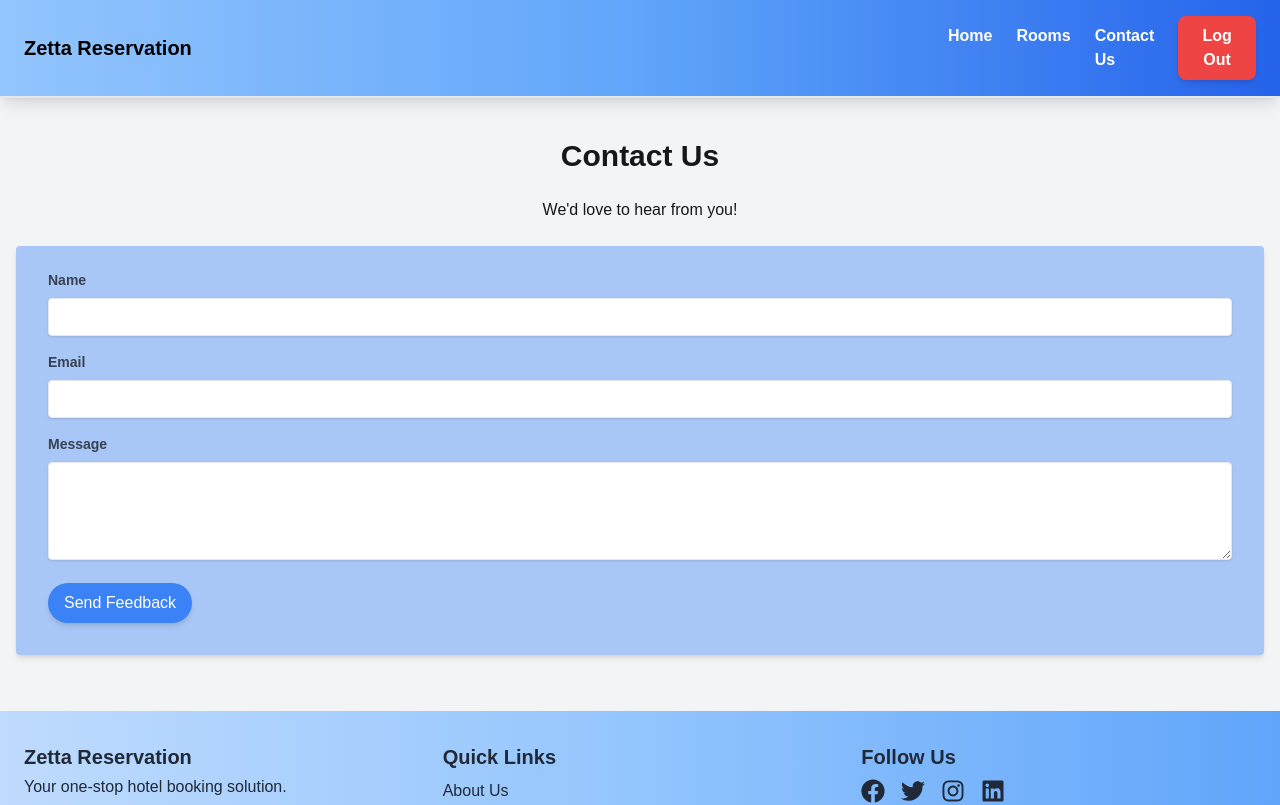
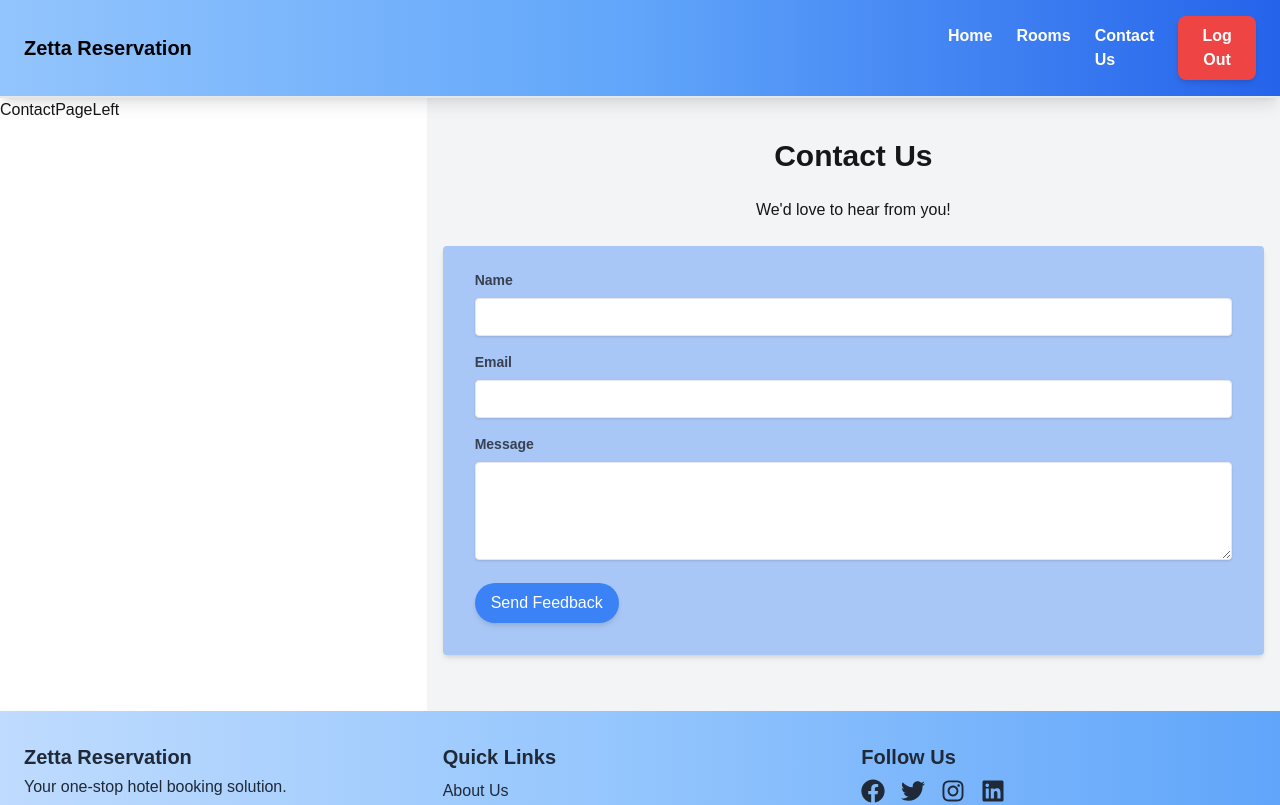
Before and after one commit to Fahim-ahmed-ifty/hotelreservation, a Next.js app: page /contact in a window 1280 px wide. Shown: the top 805 px of the page. Built offline with nearby package versions, Linux system fonts and the light colour scheme.

Commit message:
add one more component or section asked qsn

```diff
--- /dev/null
+++ b/app/components/ContactPageLeft.tsx
@@ -0,0 +1,9 @@
+import React from 'react'
+
+const ContactPageLeft = () => {
+  return (
+    <div>ContactPageLeft</div>
+  )
+}
+
+export default ContactPageLeft
--- a/app/components/ContactPage.tsx
+++ b/app/components/ContactPageRight.tsx
@@ -3,7 +3,7 @@
 import React, { useState } from 'react';
 import Button from './Button';
 
-const ContactPage: React.FC = () => {
+const ContactPageRight: React.FC = () => {
 	const [name, setName] = useState('');
 	const [email, setEmail] = useState('');
 	const [message, setMessage] = useState('');
@@ -103,4 +103,4 @@ const ContactPage: React.FC = () => {
 	);
 };
 
-export default ContactPage;
+export default ContactPageRight;
--- a/app/contact/page.tsx
+++ b/app/contact/page.tsx
@@ -1,5 +1,6 @@
 import React from 'react';
-import ContactPage from '../components/ContactPage';
+import ContactPageLeft from '../components/ContactPageLeft';
+import ContactPageRight from '../components/ContactPageRight';
 import Footer from '../components/Footer';
 import Navbar from '../components/Navbar';
 
@@ -7,7 +8,15 @@ const page = () => {
 	return (
 		<div>
 			<Navbar />
-			<ContactPage />
+			<div className='flex flex-row'>
+				<div className='w-1/3'>
+					<ContactPageLeft />
+				</div>
+				<div className='w-2/3'>
+					<ContactPageRight />
+				</div>
+			</div>
+
 			<Footer />
 		</div>
 	);
```
